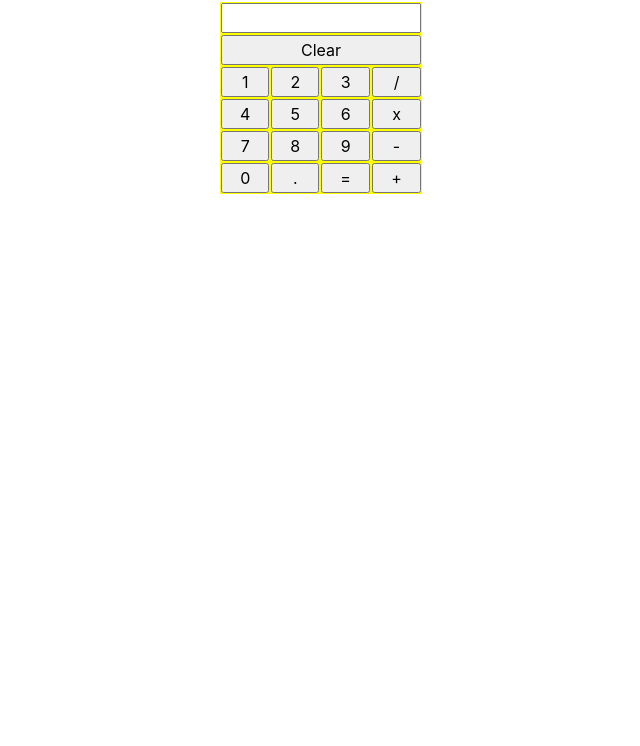
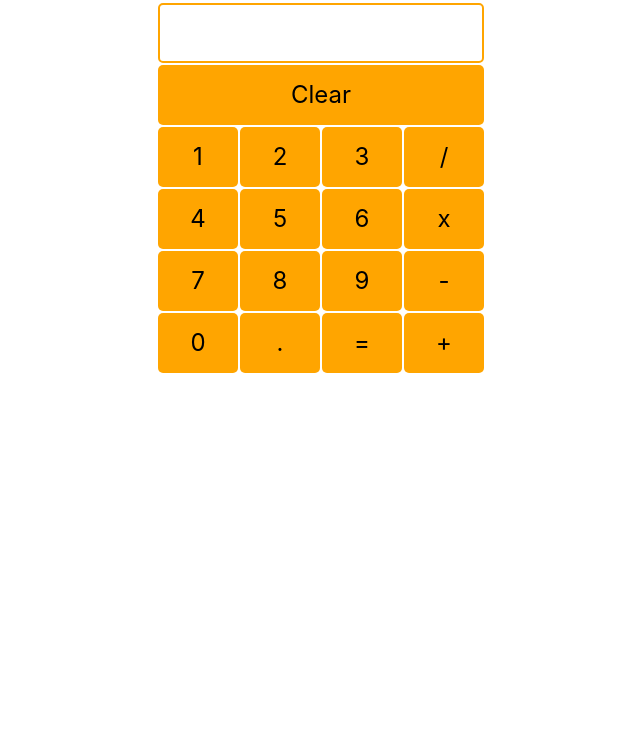
Before and after one commit to FarCarpet/javascript-team-calculator, a plain HTML site: page index.html in a window 1280 px wide. Shown: the part 54-800 px from the top of the page, without its empty margins (319-959 px from the left). Drawn offline with nearby package versions, Linux system fonts and the light colour scheme.

Commit message:
Calculator make pretty
made the calculator look prettier

```diff
--- a/index.html
+++ b/index.html
@@ -7,25 +7,10 @@
         <meta name="viewport" content="width=device-width, initial-scale=1, shrink-to-fit=no">
         <!-- Bootstrap CSS -->
         <link rel="stylesheet" href="https://maxcdn.bootstrapcdn.com/bootstrap/4.0.0/css/bootstrap.min.css" integrity="sha384-Gn5384xqQ1aoWXA+058RXPxPg6fy4IWvTNh0E263XmFcJlSAwiGgFAW/dAiS6JXm" crossorigin="anonymous">
-        <link rel="stylesheet" href="./css/master.css">
+        <link rel="stylesheet" href="./master.css">
         <link rel="text/javascript" href="./assignment2.js">
         <title>Assignment 2</title>
-        <style media="screen">
-        h1{
-            text-align: center;
-        }
-            input{
-            width: 100%;
-            }
-            table{
-            width: 200px;
-            background: yellow;
-            }
 
-            #txtNumber{
-            width: 200px;
-            }
-        </style>
     <script type="text/javascript">
 
         function disp(val){
@@ -56,34 +41,34 @@
 
             <table class="mx-auto">
                 <tr>
-                    <td colspan="5"><input type="text" id="txtNumber" name="txtNumber"></td>
+                    <td colspan="5"><input class="text" type="text" id="txtNumber" name="txtNumber"></td>
                 </tr>
                 <tr>
-                    <td colspan="5"><input type="button" onclick='disp("")' value="Clear"/></td>
+                    <td colspan="5"><input class="clear" type="button" onclick='disp("")' value="Clear"/></td>
                 </tr>
                 <tr>
-                    <td><input type="button" onclick='math("1")' value="1"/></td>
-                    <td><input type="button" onclick='math("2")' value="2"/></td>
-                    <td><input type="button" onclick='math("3")' value="3"/></td>
-                    <td><input type="button" onclick='math("/")' value="/"/></td>
+                    <td><input class="button" type="button" onclick='math("1")' value="1"/></td>
+                    <td><input class="button" type="button" onclick='math("2")' value="2"/></td>
+                    <td><input class="button" type="button" onclick='math("3")' value="3"/></td>
+                    <td><input class="button" type="button" onclick='math("/")' value="/"/></td>
                 </tr>
                 <tr>
-                    <td><input type="button" onclick='math("4")' value="4"/></td>
-                    <td><input type="button" onclick='math("5")' value="5"/></td>
-                    <td><input type="button" onclick='math("6")' value="6"/></td>
-                    <td><input type="button" onclick='math("*")' value="x"/></td>
+                    <td><input class="button" type="button" onclick='math("4")' value="4"/></td>
+                    <td><input class="button" type="button" onclick='math("5")' value="5"/></td>
+                    <td><input class="button" type="button" onclick='math("6")' value="6"/></td>
+                    <td><input class="button" type="button" onclick='math("*")' value="x"/></td>
                 </tr>
                 <tr>
-                    <td><input type="button" onclick='math("7")' value="7"/></td>
-                    <td><input type="button" onclick='math("8")' value="8"/></td>
-                    <td><input type="button" onclick='math("9")' value="9"/></td>
-                    <td><input type="button" onclick='math("-")' value="-"/></td>
+                    <td><input class="button" type="button" onclick='math("7")' value="7"/></td>
+                    <td><input class="button" type="button" onclick='math("8")' value="8"/></td>
+                    <td><input class="button" type="button" onclick='math("9")' value="9"/></td>
+                    <td><input class="button" type="button" onclick='math("-")' value="-"/></td>
                 </tr>
                 <tr>
-                    <td><input type="button" onclick='math("0")' value="0"/></td>
-                    <td><input type="button" onclick='math(".")' value="."/></td>
-                    <td><input type="button" onclick='calc()' value="="/></td>
-                    <td><input type="button" onclick='math("+")' value="+"/></td>
+                    <td><input class="button" type="button" onclick='math("0")' value="0"/></td>
+                    <td><input class="button" type="button" onclick='math(".")' value="."/></td>
+                    <td><input class="button" type="button" onclick='calc()' value="="/></td>
+                    <td><input class="button" type="button" onclick='math("+")' value="+"/></td>
                   </tr>
             </table>
 
--- /dev/null
+++ b/master.css
@@ -0,0 +1,34 @@
+h1{
+    text-align: center;
+}
+input{
+width: 100%;
+font-size: 1.5em;
+}
+table{
+width: 200px;
+}
+.button{
+    background: orange;
+    border-radius: 5px;
+    border: none;
+    width: 80px;
+    height: 60px;
+}
+.clear{
+    background: orange;
+    border-radius: 5px;
+    border: none;
+    height: 60px;
+}
+.text{
+    border: 2px solid orange;
+    border-radius: 5px;
+    width: 100%;
+    height: 60px;
+}
+.calculator{
+    border: 3px;
+    border-radius: 5px;
+    color: red;
+}
```
